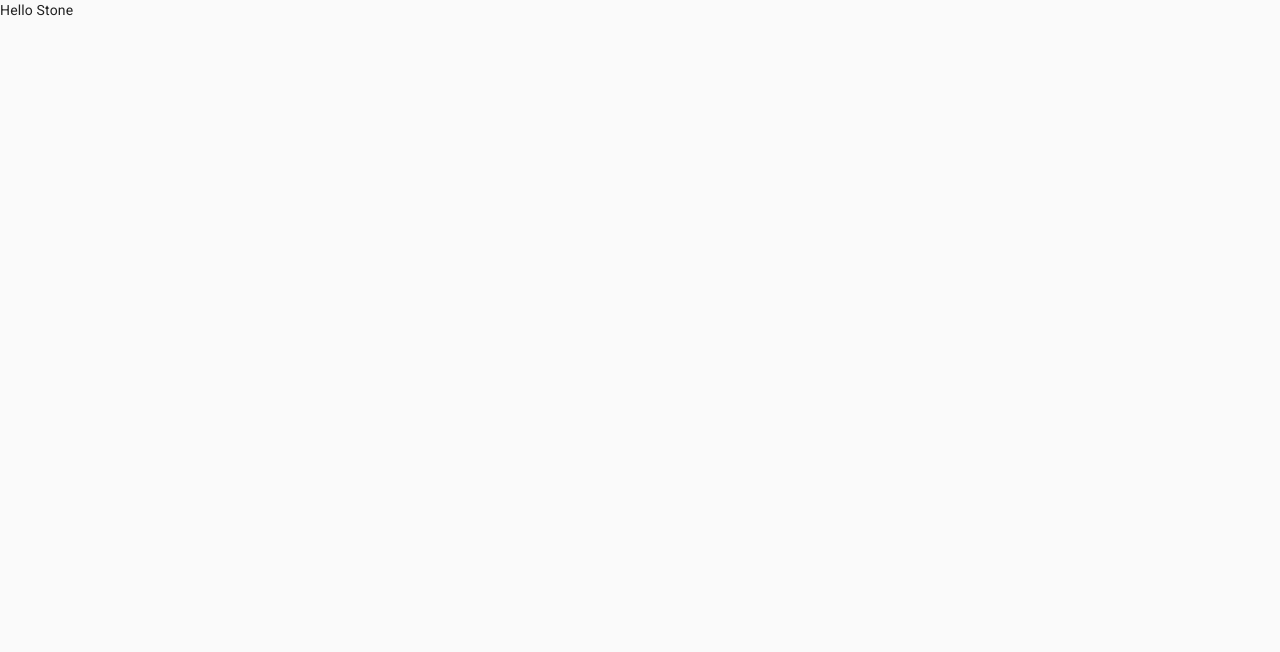
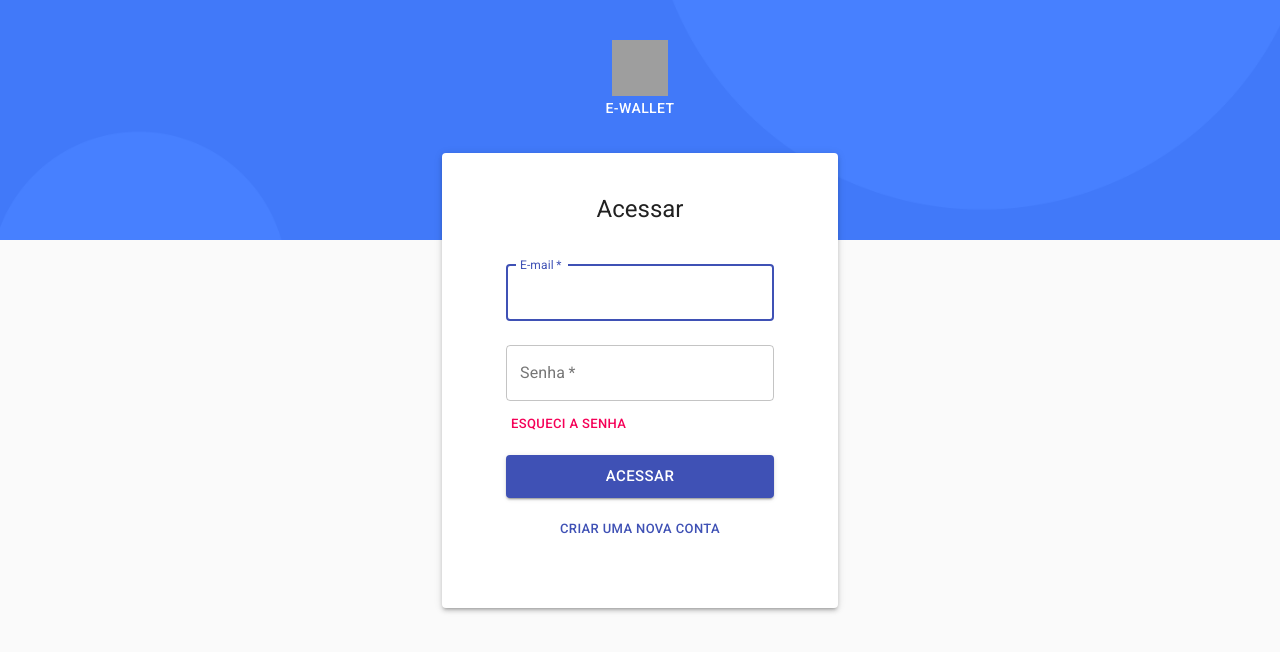
Before and after one commit to jonathanseibt/stone-desafio-frontend-jonathan-seibt, a React (Create React App) app: page /login in a window 1280 px wide. Before the commit this address led to /. Shown: the top 652 px of the page. Built offline with nearby package versions, Linux system fonts and the light colour scheme; grey boxes are pictures that could not be loaded.

Commit message:
feat: Add Login screen (no functionality yet)

```diff
--- a/src/Router.tsx
+++ b/src/Router.tsx
@@ -1,13 +1,21 @@
 import React from 'react';
 import { observer } from 'mobx-react';
 import { BrowserRouter, Switch, Route, Redirect } from 'react-router-dom';
+import AuthLayout from './Layouts/Auth/Auth.layout';
+import LoginView, { URL as LOGIN_VIEW_URL, TITLE as LOGIN_VIEW_TITLE } from './Views/Login/Login.view';
 
 const Router: React.FC = observer(() => {
   return (
     <BrowserRouter>
       <Switch>
         <Route exact path='/'>
-          <>Hello Stone</>
+          <Redirect to={LOGIN_VIEW_URL} />
+        </Route>
+
+        <Route path={LOGIN_VIEW_URL}>
+          <AuthLayout title={LOGIN_VIEW_TITLE}>
+            <LoginView />
+          </AuthLayout>
         </Route>
 
         <Route>
--- /dev/null
+++ b/src/Views/Login/Login.store.ts
@@ -0,0 +1,61 @@
+import { observable, action } from 'mobx';
+
+class Store {
+  @observable inputEmail = { value: '', helperText: '', error: false };
+  @observable inputPassword = { value: '', helperText: '', error: false };
+
+  @action
+  load = () => {
+    this.clearInputEmail();
+    this.clearInputPassword();
+  };
+
+  @action
+  validateForm = (): boolean => {
+    let success = true;
+
+    if (!this.inputEmail.value) {
+      this.inputEmail.helperText = 'É necessário informar o seu e-mail';
+      this.inputEmail.error = true;
+
+      success = false;
+    }
+
+    if (!this.inputPassword.value) {
+      this.inputPassword.helperText = 'É necessário informar a sua senha';
+      this.inputPassword.error = true;
+
+      success = false;
+    }
+
+    return success;
+  };
+
+  @action
+  clearInputEmail = () => {
+    this.inputEmail.value = '';
+    this.inputEmail.helperText = '';
+    this.inputEmail.error = false;
+  };
+
+  @action
+  onChangeInputEmail = (value: string) => {
+    this.clearInputEmail();
+    this.inputEmail.value = value;
+  };
+
+  @action
+  clearInputPassword = () => {
+    this.inputPassword.value = '';
+    this.inputPassword.helperText = '';
+    this.inputPassword.error = false;
+  };
+
+  @action
+  onChangeInputPassword = (value: string) => {
+    this.clearInputPassword();
+    this.inputPassword.value = value;
+  };
+}
+
+export default new Store();
--- /dev/null
+++ b/src/Views/Login/Login.view.tsx
@@ -0,0 +1,84 @@
+import React, { useEffect } from 'react';
+import { observer } from 'mobx-react';
+import { TextField, Box, Button } from '@material-ui/core';
+import { useHistory } from 'react-router-dom';
+import { URL as REGISTER_VIEW_URL } from '../Register/Register.view';
+import { URL as FORGOT_PASSWORD_VIEW_URL } from '../ForgotPassword/ForgotPassword.view';
+import LoginStore from './Login.store';
+import { useSnackbar } from 'notistack';
+
+export const URL = '/login';
+export const TITLE = 'Acessar';
+
+const LoginView: React.FC = observer(() => {
+  useEffect(() => LoginStore.load());
+
+  return <View />;
+});
+
+const View: React.FC = observer(() => {
+  const history = useHistory();
+  const { enqueueSnackbar } = useSnackbar();
+
+  const onClickLogin = (event: React.MouseEvent) => {
+    event.preventDefault();
+
+    if (LoginStore.validateForm()) {
+      enqueueSnackbar('Em desenvolvimento...');
+    }
+  };
+
+  const onClickForgotPassword = () => {
+    history.push(FORGOT_PASSWORD_VIEW_URL);
+  };
+
+  const onClickRegister = () => {
+    history.push(REGISTER_VIEW_URL);
+  };
+
+  return (
+    <form noValidate>
+      <TextField
+        {...LoginStore.inputEmail}
+        onChange={(event) => LoginStore.onChangeInputEmail(event.target.value)}
+        label='E-mail'
+        name='email'
+        variant='outlined'
+        margin='normal'
+        required
+        fullWidth
+        autoComplete='username'
+        autoFocus
+      />
+
+      <TextField
+        {...LoginStore.inputPassword}
+        onChange={(event) => LoginStore.onChangeInputPassword(event.target.value)}
+        label='Senha'
+        name='password'
+        variant='outlined'
+        margin='normal'
+        required
+        fullWidth
+        type='password'
+        autoComplete='current-password'
+      />
+
+      <Button color='secondary' size='small' onClick={onClickForgotPassword}>
+        Esqueci a senha
+      </Button>
+
+      <Box marginY={2}>
+        <Button type='submit' fullWidth variant='contained' color='primary' size='large' onClick={onClickLogin}>
+          Acessar
+        </Button>
+      </Box>
+
+      <Button fullWidth color='primary' size='small' onClick={onClickRegister}>
+        Criar uma nova conta
+      </Button>
+    </form>
+  );
+});
+
+export default LoginView;
```
Also changed, not shown: 1 other file (tests, documents, lock files or other folders).
